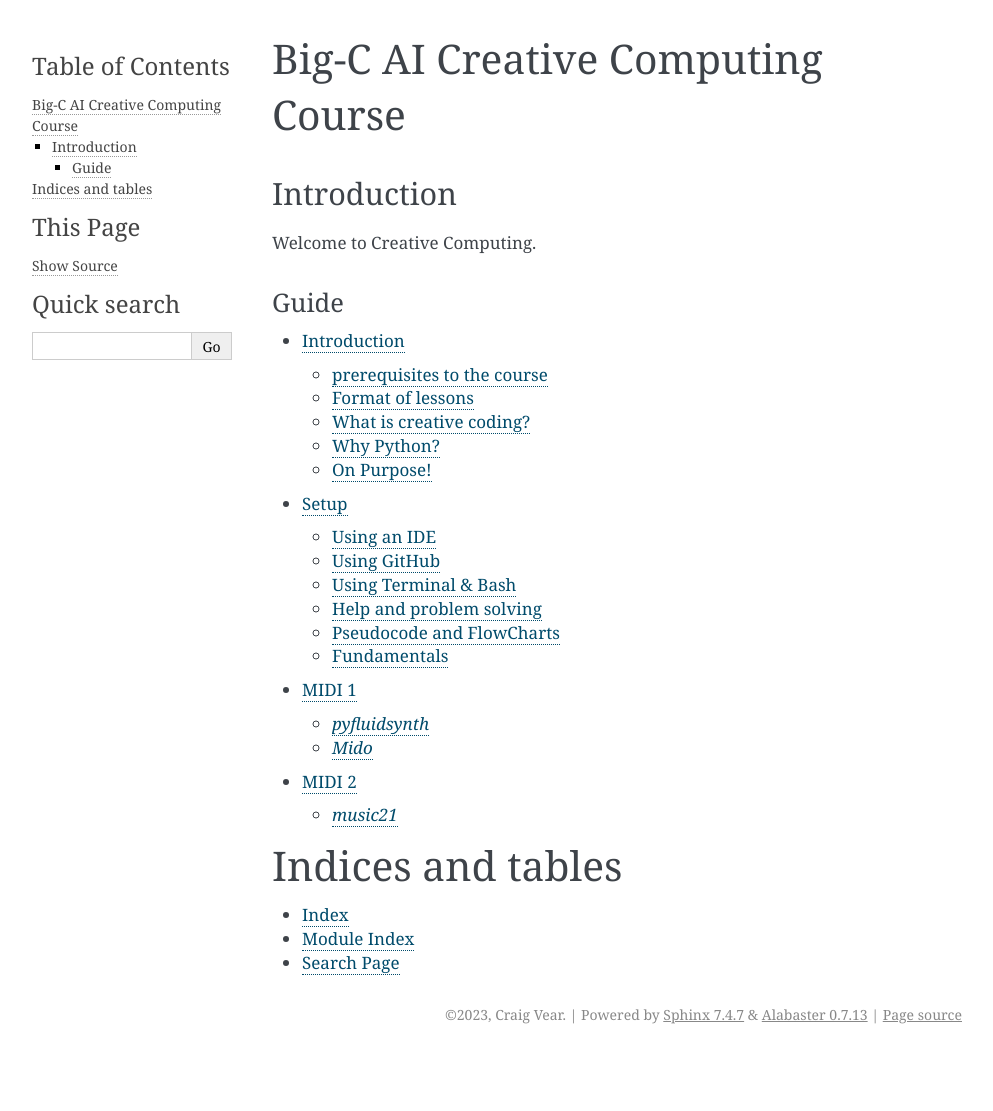
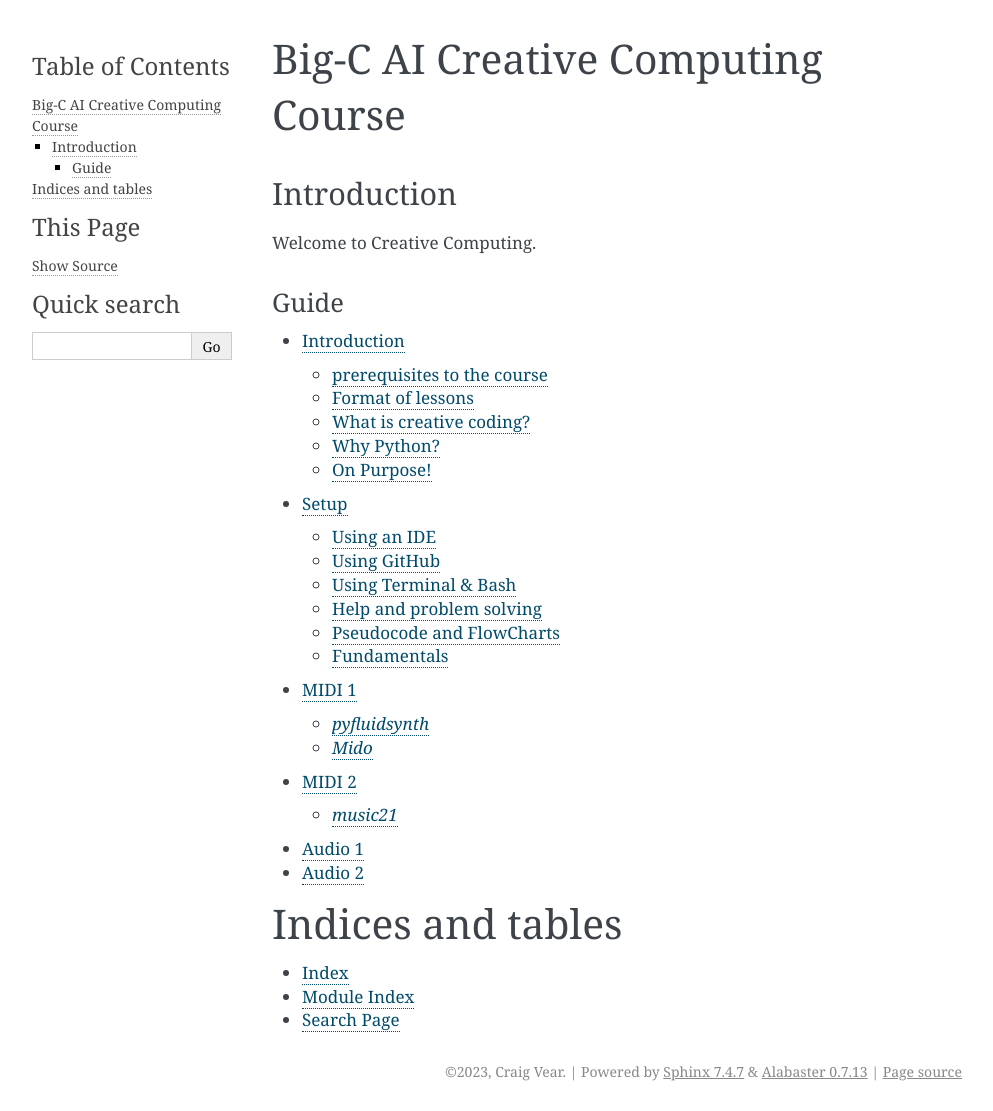
Before and after one commit to CreativeCoding/course, a Sphinx documentation site: the page built from docs/source/index.rst, in a window 1280 px wide. Shown: the whole page, without its empty margins (148-1141 px from the left). Built offline with Sphinx 7.4.7, drawn with Linux system fonts in a browser that asks for light colours; before the commit the page ends 1054 px from its top, so only the background shows below that.

Commit message:
tweakibng rst files

```diff
--- /dev/null
+++ b/docs/source/audio-1.rst
@@ -0,0 +1,2 @@
+Audio 1
+=======
--- /dev/null
+++ b/docs/source/audio-2.rst
@@ -0,0 +1,2 @@
+Audio 2
+=======
--- a/docs/source/index.rst
+++ b/docs/source/index.rst
@@ -15,6 +15,8 @@ Guide
    setup
    midi-1
    midi-2
+   audio-1
+   audio-2
 
 
 Indices and tables
```
